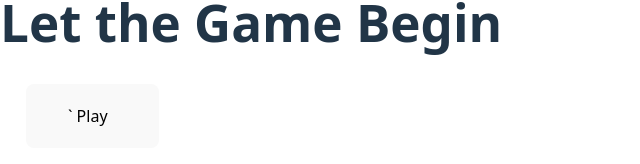
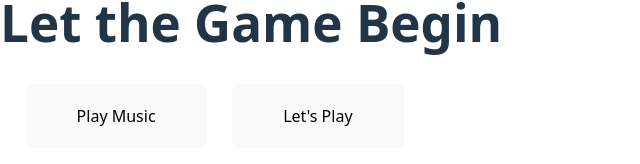
Before and after one commit to madhurrathod/Text-Based-Console-Game, a React (Vite) app: page / in a window 1280 px wide. Shown: the part 346-510 px from the top of the page, without its empty margins (0-640 px from the left). Built offline with nearby package versions, Linux system fonts and the light colour scheme.

Commit message:
made core logic of game

```diff
--- a/src/game.jsx
+++ b/src/game.jsx
@@ -0,0 +1,87 @@
+
+// const music = new Audio('../Assets/Music/gamebgm.mp3')
+// music.play()
+
+export default function textBased(){
+    console.log("Enter Your Name");
+
+    setTimeout(()=>{
+        let name = prompt("Input Your Name");
+        console.log(`Hello ${name}, welcome to textBased game.`)
+
+        setTimeout(()=>{
+           let place = prompt("Where do you want to go ? (any place of your choice)")
+           let pronoun = prompt("what you want to be refered as ?(he/she)")
+           let b = prompt("what do you want to do at that place ? (play/eat/dance/study)")
+           let c = prompt("what you'll learn their ?")
+
+           setTimeout(()=>{console.log(`${name} wants to go to ${place},`)
+            setTimeout(()=>{console.log(`${name} says: ${b} is the activity that ${pronoun} wants to do.`)
+             setTimeout(()=>{console.log(`${pronoun} will learn ${c} from their.`)
+                setTimeout(()=>{console.log(`let's say you got a chance to go to ${place}`)
+                    setTimeout(()=>{console.log("Let's play our game now,\nchoose 1 door from the three.")
+                        setTimeout(()=>{let ans = prompt("choose a door(1/2/3)")
+                            if(ans<1 || ans>3){
+                                console.error("Aeeee, number our of range")}
+                            else{
+                                console.log("Do you know where this door leads to ?")
+                                setTimeout(()=>{
+                                    let temp = prompt("Any Guess ?")
+                                    setTimeout(()=>{
+                                        if(ans==1){console.log(`Correct! You've chosen path to success! Now go to ${temp}`)}
+                                        else if(ans==2){console.log(`Door 1 goes to ${temp}`)}
+                                        else if(ans==3){console.log(`This is the path to JS internship`)}
+                                        setTimeout(()=>{
+                                            let project = prompt("Have you made your js project? yes/no")
+                                                setTimeout(()=>{
+                                                    if(project=="yes" || project=="YES"||project=="Yes"){console.log("Nice work mate! THE END!")}
+                                                    else if(project=="No"||project=="no")
+                                                    {
+                                                        console.log("You've the potential but wasting your time, \nnow close this project and start building yours.")
+                                                        setTimeout(()=>{console.log("Hmm, still haven't started huh!")
+                                                            setTimeout(()=>{console.log("Hey! do your project or I'll stop the music !")
+                                                                setTimeout(()=>{console.log("Don't underestimate me!")
+                                                                    setTimeout(()=>{console.log("I'll do it!")
+                                                                        setTimeout(()=>{console.log("Fine I'm doing in")
+                                                                            setTimeout(()=>{console.log("3")
+                                                                                setTimeout(()=>{console.log("2")
+                                                                                    setTimeout(()=>{console.log("1")
+                                                                                        setTimeout(()=>{
+                                                                                            console.log("ufff, I can't stop music")
+                                                                                            setTimeout(()=>{
+                                                                                                console.log("But I can play more songs")
+                                                                                                setInterval(()=>{
+                                                                                                    console.log("I'll ruin your experience")
+                                                                                                    const music = new Audio('../Assets/Music/gamebgm.mp3')
+                                                                                                    music.play()
+
+                                                                                                    },5000)
+                                                                                            },2000)
+                                                                                        },2000)
+                                                                                    },1000)
+                                                                                },1000)
+                                                                            },1000)
+                                                                        },1500)
+                                                                    },1500)
+                                                                },2000)
+                                                            },2000)
+                                                        },4000)
+                                                    }
+                                                },1000)
+                                        },100)
+                                    },2000)
+                                },2000)
+                            }
+                        },1000)
+                    },2000)
+                },2000)
+             },2000)
+            },2000)
+           },2000)
+        },2000)
+    },1000)
+
+    // console.log("In this game you have to say something.")
+
+    // prompt("")
+}
--- a/src/musicplayer.jsx
+++ b/src/musicplayer.jsx
@@ -1,5 +1,7 @@
 import bgm from '../Assets/Music/gamebgm.mp3'
 import {useState,useRef, useEffect} from 'react'
+import textBased from './game';
+
 
 export default function PlayMusic(){
     const [isPlaying,SetisPlaying] = useState(false);
@@ -9,27 +11,29 @@ export default function PlayMusic(){
         song.current = new Audio(bgm);
         song.current.loop = true;
     },[])
+
     const toggle = ()=>{
         if(!isPlaying){
             song.current.play();
+
         }else{
             song.current.pause();
         }
         SetisPlaying(!isPlaying)
     }
-/////////////////
-function openconsole(){
-    alert("OPEN CONSOLE")
-}
-/////////////////////
     return(
     <>
+
         <h1>Let the Game Begin</h1>
         <button style = {{"margin-left":"2vw","padding":"20px 50px"}}
+        onClick={()=>{toggle()}} >
+        {!isPlaying ? "Play Music":"Pause Music"}
+            </button>
 
-        onClick={()=>{openconsole(),toggle()}} > ̀
+        <button style={{"margin-left":"2vw","padding":"20px 50px"}}
+        onClick={textBased}>
+        Let's Play
+        </button>
 
-        {!isPlaying ? "Play":"Pause"}
-            </button>
     </>
 )}
```
